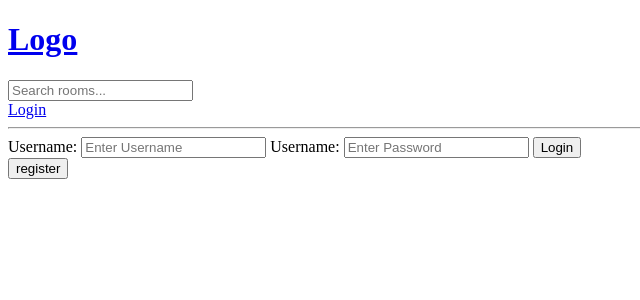
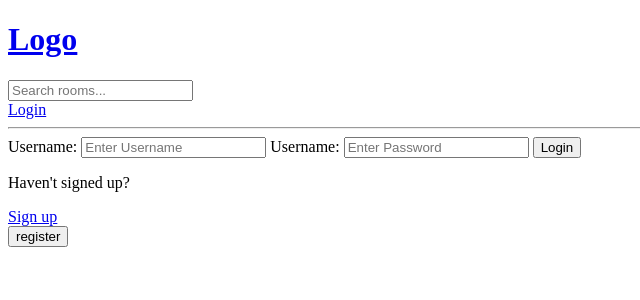
Before and after one commit to ThatGui887/djgoapp, a Django app: page /login/ in a window 1280 px wide. Shown: the top 300 px of the page, without its empty margins (0-640 px from the left). Run offline with Django 5.2, Linux system fonts and the light colour scheme.

Commit message:
added text with a link asking if they have signed up and then redirects to the signup page

```diff
--- a/base/templates/base/login_register.html
+++ b/base/templates/base/login_register.html
@@ -14,6 +14,8 @@
 
         <input type="submit" value="Login"/>
     </form>
+    <p>Haven't signed up?</p>
+    <a href="{% url 'register' %}">Sign up</a>
 </div>
 
 <div>
```
